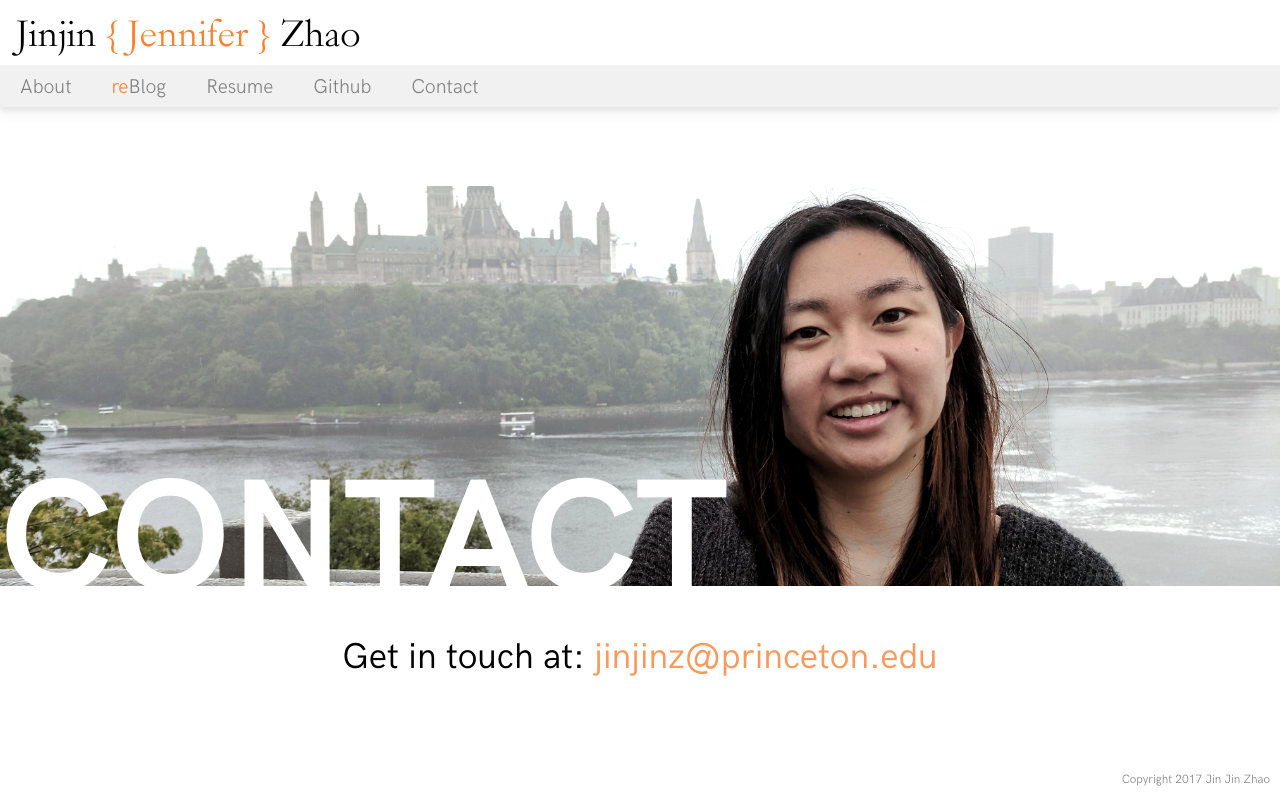
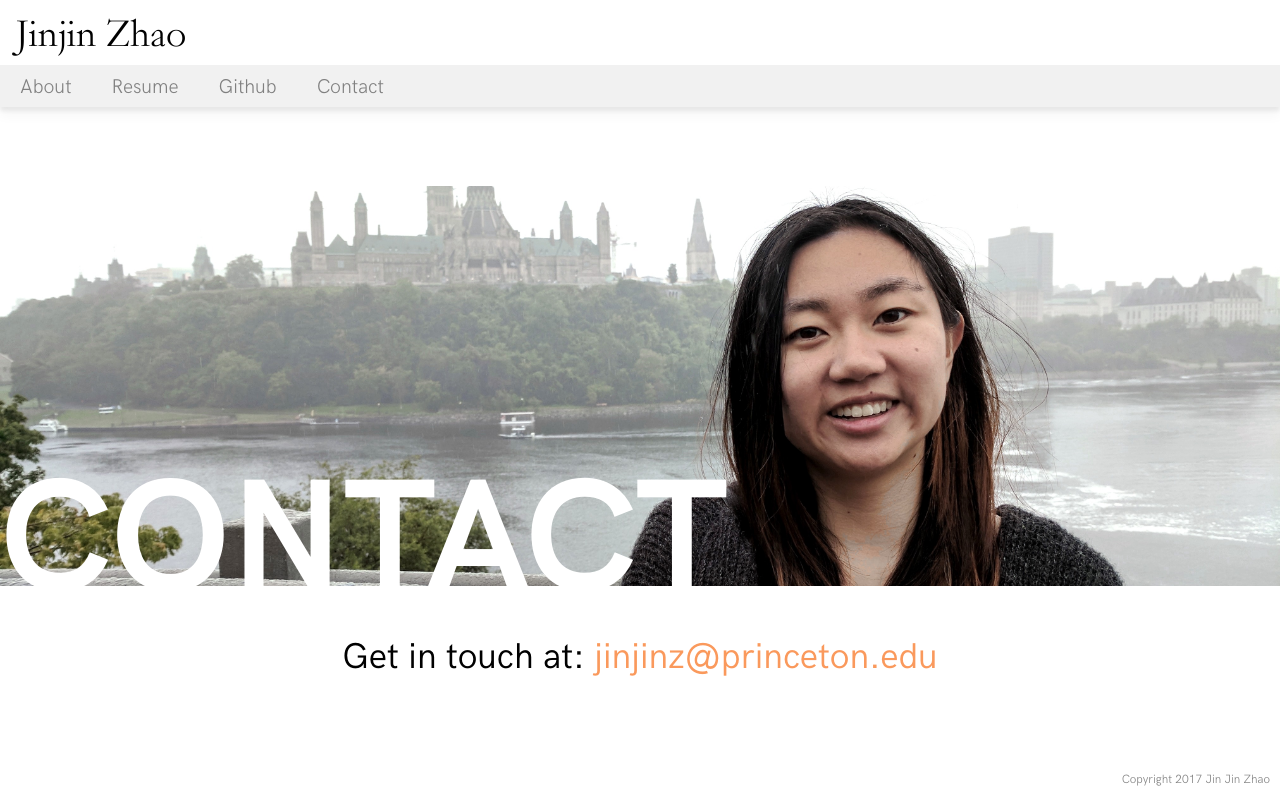
Before and after one commit to j2zhao/jinjinz.com, a plain HTML site: page contact.html in a window 1280 px wide. Drawn offline with nearby package versions, Linux system fonts and the light colour scheme.

Commit message:
update poster

```diff
--- a/contact.html
+++ b/contact.html
@@ -15,12 +15,11 @@ href = "./css/style.css" />
 </head>
 <body>
     <div class="topheader" id="nameBanner">
-        <a href="index.html">Jinjin <span class="accent">{ Jennifer }</span> Zhao </a>
+        <a href="index.html">Jinjin Zhao </a>
     </div>
     <nav class="topnav" id="homeTopNav">
         <a href="index.html">About</a>
-        <a href="reblog.html"><span class='accent'>re</span>Blog</a>
-        <a target="_blank" href="./jen_zhao_resume.pdf" >Resume</a>
+        <a target="_blank" href="./resume_jinjinz.pdf" >Resume</a>
         <a target="_blank" href="https://github.com/j2zhao" >Github</a>
         <a href="contact.html">Contact</a>
         <a href="javascript:void(0);" style="font-size:15px;" class="icon" onclick="mobileHeader()">&#9776;</a>
```
Also changed, not shown: index.html (+2 -2 lines), 3 other files.
